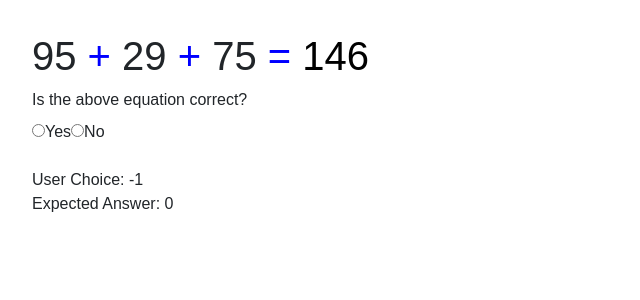
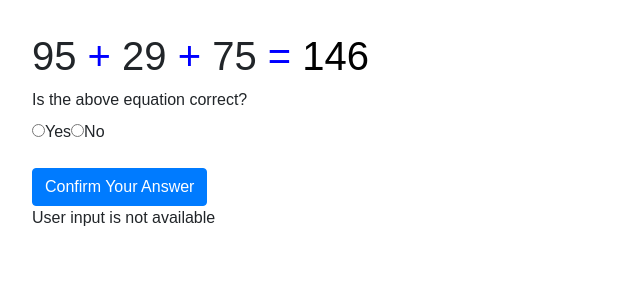
Before and after one commit to francesyu90/SimpleAdd, a React (Create React App) app in the folder simpleadd/: page / in a window 1280 px wide. Shown: the top 300 px of the page, without its empty margins (0-640 px from the left). Built offline with nearby package versions, Linux system fonts and the light colour scheme; the HTML template or start-up script is replaced by a standard one.

Commit message:
Added code to determin if an user answered correctly and display the result on the screen

```diff
--- a/simpleadd/src/components/DisplayResult.js
+++ b/simpleadd/src/components/DisplayResult.js
@@ -1,14 +1,22 @@
 import React, { Component } from 'react';
 
 class DisplayResult extends Component {
+
+    evaluateResult() {
+
+        if (this.props.userInput === '-1') {
+            return "User input is not available"
+        }
+
+        return (this.props.expectedAnswer === this.props.userInput)?
+            "Correct" : "Wrong";
+    }
 
     render() {
         return(
             <div>
                 <p>
-                    User Choice: {this.props.userInput}
-                    <br></br>
-                    Expected Answer: {this.props.expectedAnswer}
+                    {this.evaluateResult()}
                 </p>
             </div>
         );
--- a/simpleadd/src/components/UserInput.js
+++ b/simpleadd/src/components/UserInput.js
@@ -12,8 +12,17 @@ const json = {
 
 class UserInput extends Component {
 
+    state = {
+        value: '-1'
+    }
+
     handleChange(event) {
-        this.props.getUserInput(event.currentTarget.value);
+        this.setState({ value: event.currentTarget.value })
+    }
+
+    handleClick(event) {
+        event.preventDefault();
+        this.props.getUserInput(this.state.value);
     }
 
     render() {
@@ -41,6 +50,9 @@ class UserInput extends Component {
                             </Radio>
                         ))}
                     </FormGroup>
+                    <Button bsStyle="primary" onClick={this.handleClick.bind(this)}
+                        >Confirm Your Answer
+                    </Button>
                 </form>
             </div>
         );
```
